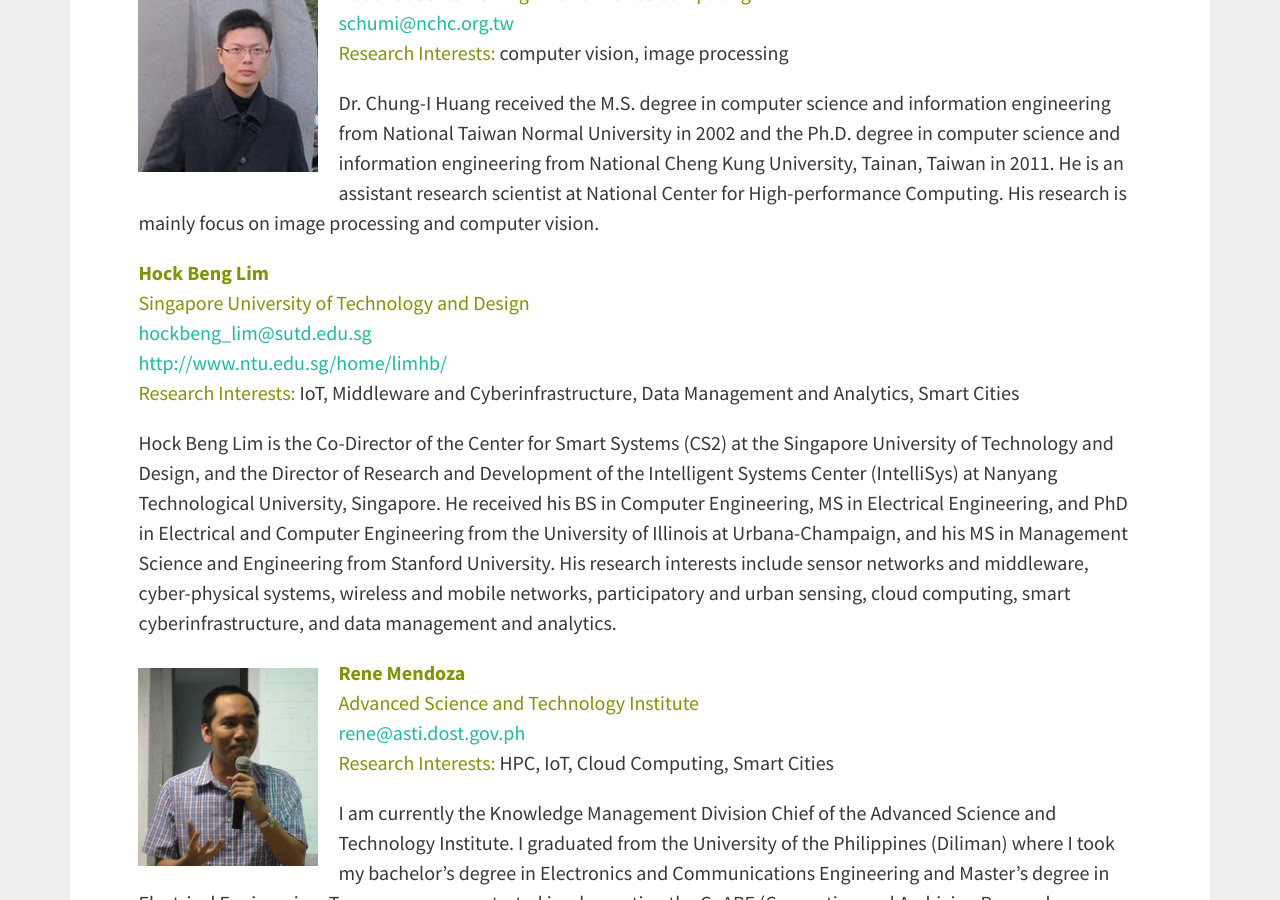
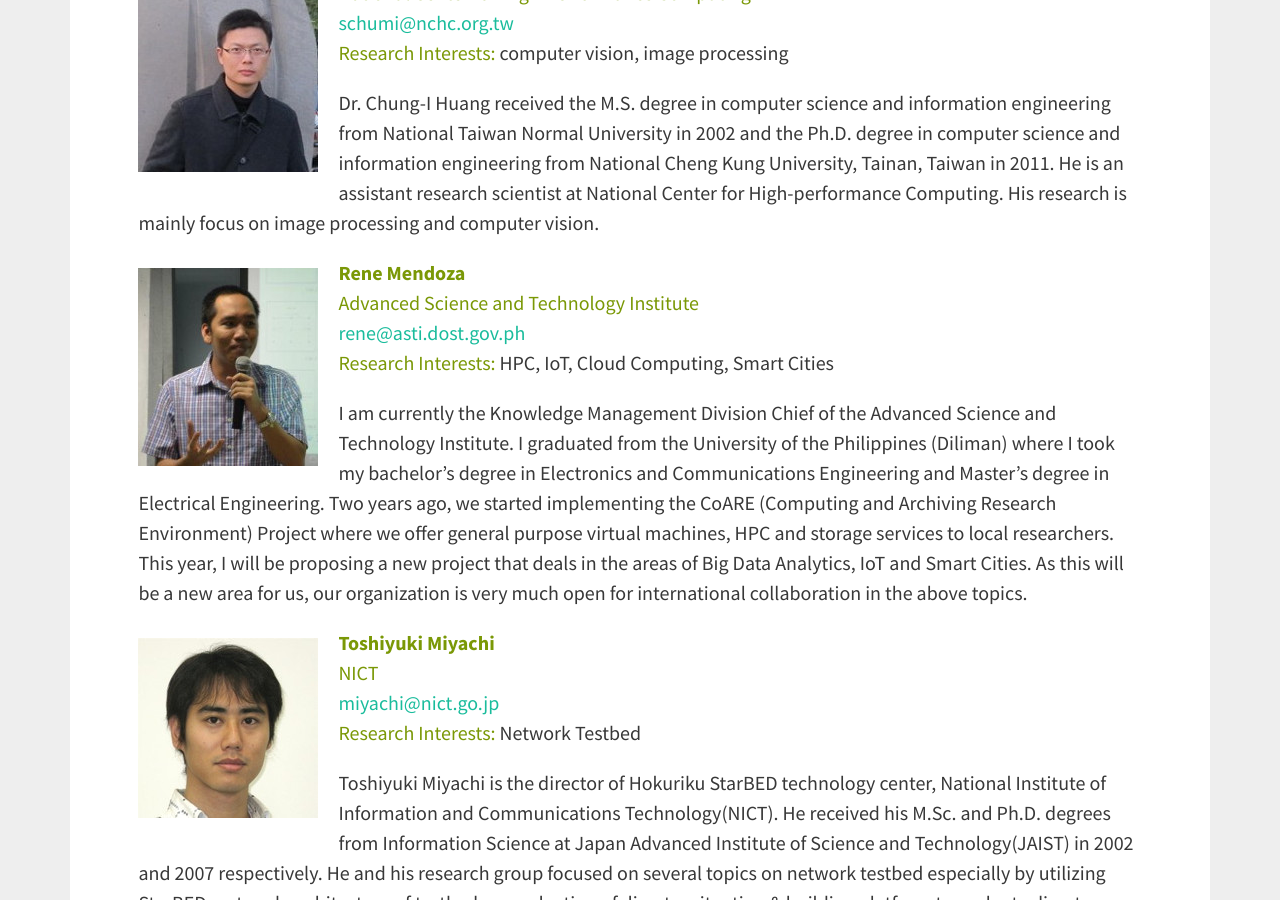
Before and after one commit to hmchou56/centra8, a Jekyll site: the page built from meetings.md, in a window 1280 px wide and 900 px high, scrolled down 11048 px. Built offline with Jekyll 4.4.1, drawn with Linux system fonts in a browser that asks for light colours; nearby versions of some CDN libraries.

Commit message:
remove Hock Beng Lim

```diff
--- a/meetings.md
+++ b/meetings.md
@@ -306,15 +306,6 @@
 He is an assistant research scientist at National Center for High-performance Computing.
 His research is mainly focus on image processing and computer vision.
 
-<span class="member-heading">
-<strong>Hock Beng Lim</strong><br>
-Singapore University of Technology and Design<br>
-<a href="mailto:hockbeng_lim@sutd.edu.sg">hockbeng_lim@sutd.edu.sg</a><br>
-<a href="http://www.ntu.edu.sg/home/limhb/">http://www.ntu.edu.sg/home/limhb/</a><br>
-Research Interests:</span> IoT, Middleware and Cyberinfrastructure, Data Management and Analytics, Smart Cities
-
-Hock Beng Lim is the Co-Director of the Center for Smart Systems (CS2) at the Singapore University of Technology and Design, and the Director of Research and Development of the Intelligent Systems Center (IntelliSys) at Nanyang Technological University, Singapore. He received his BS in Computer Engineering, MS in Electrical Engineering, and PhD in Electrical and Computer Engineering from the University of Illinois at Urbana-Champaign, and his MS in Management Science and Engineering from Stanford University. His research interests include sensor networks and middleware, cyber-physical systems, wireless and mobile networks, participatory and urban sensing, cloud computing, smart cyberinfrastructure, and data management and analytics.
-
 <img src="/img/members/renemendoza.jpg" class="member-image">
 <span class="member-heading">
 <strong>Rene Mendoza</strong><br>
```
